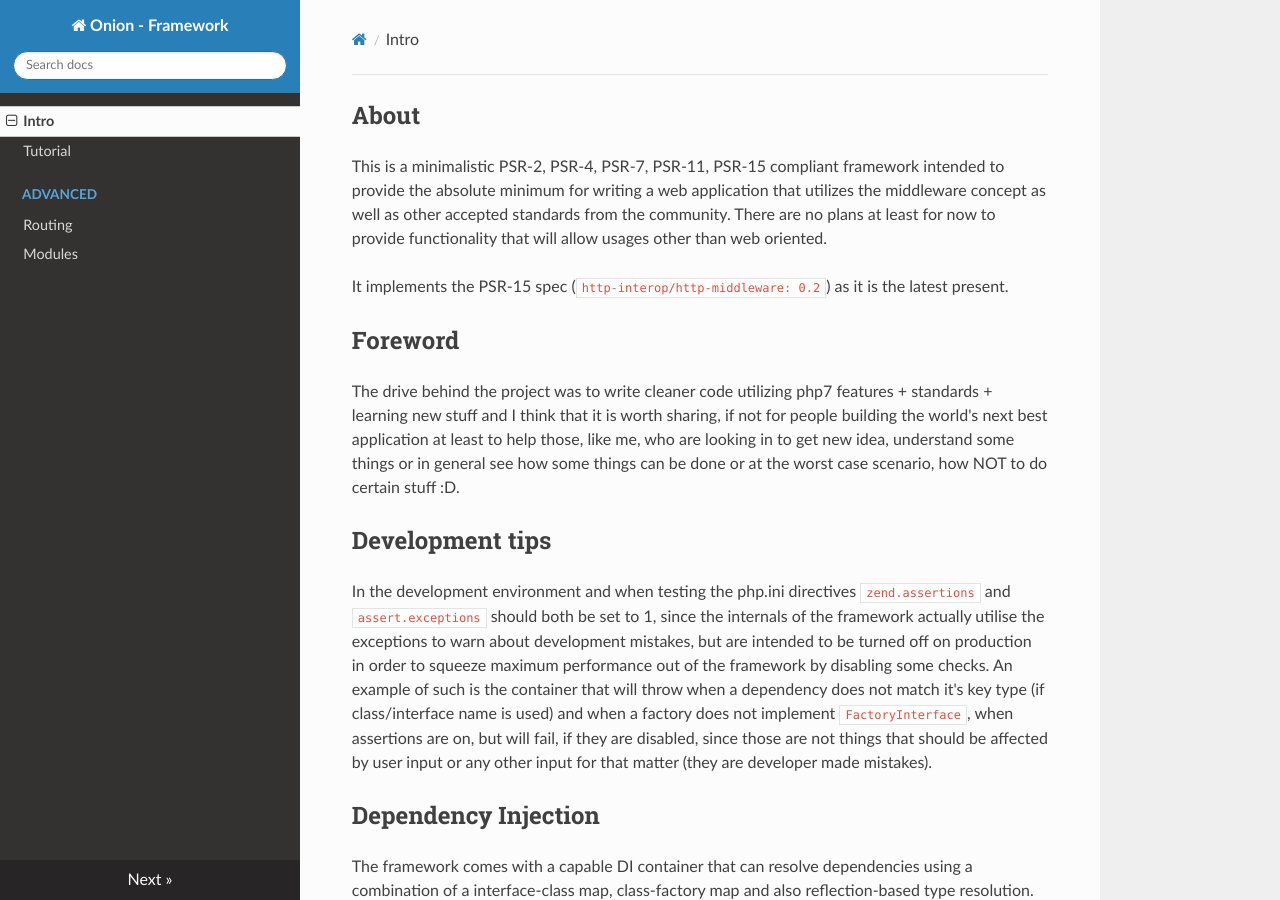
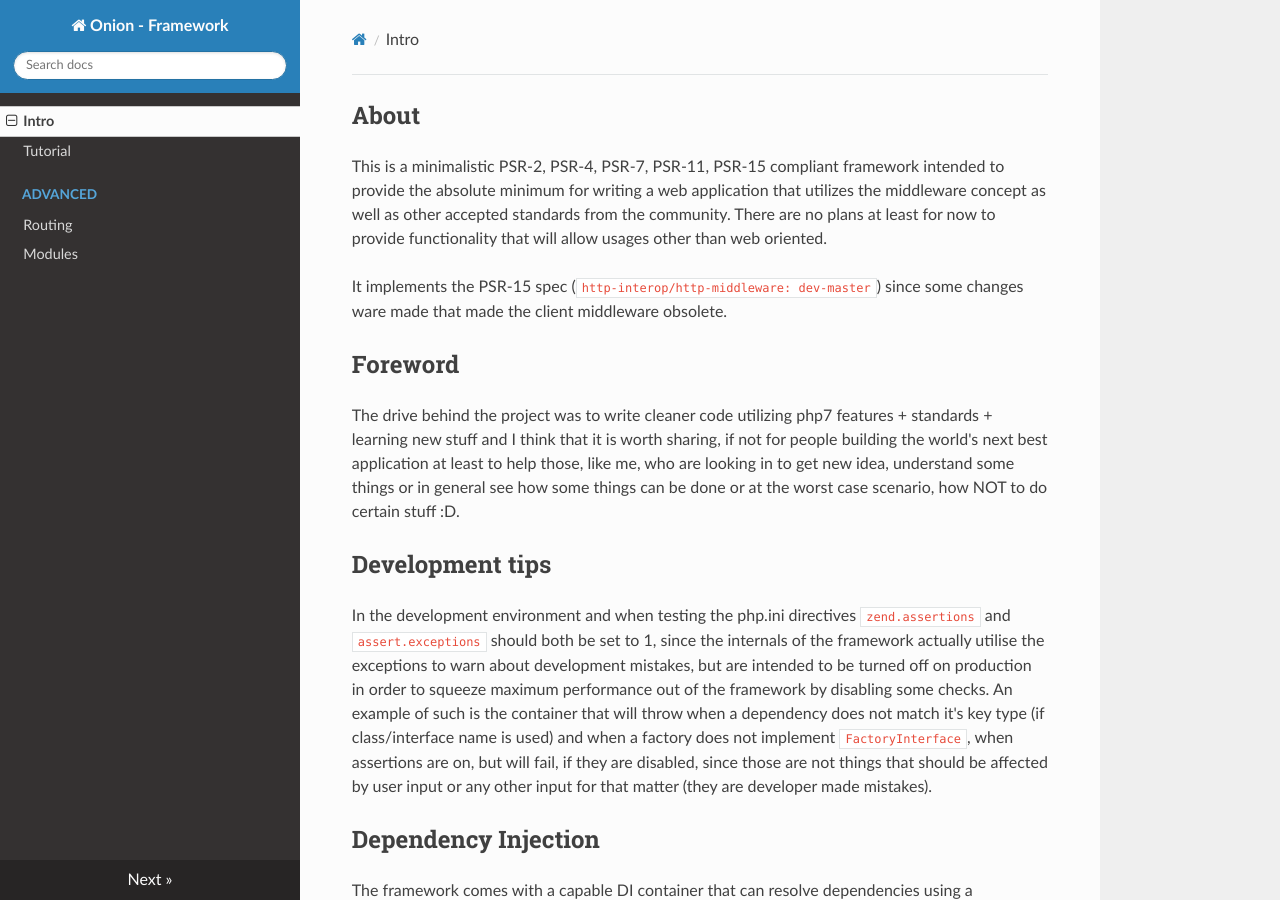
Before and after one commit to phOnion/framework, an MkDocs documentation site: the page built from docs/index.md, in a window 1280 px wide and 900 px high. Built offline with MkDocs 1.6.1, drawn with Linux system fonts in a browser that asks for light colours; nearby versions of some CDN libraries; old or Windows-style settings are respelled for this version of MkDocs.

Commit message:
Change information about psr15 implementation

```diff
--- a/docs/index.md
+++ b/docs/index.md
@@ -7,8 +7,8 @@ accepted standards from the community. There are no plans at least for
 now to provide functionality that will allow usages other than web
 oriented.
 
-It implements the PSR-15 spec (`http-interop/http-middleware: 0.2`) as
-it is the latest present.
+It implements the PSR-15 spec (`http-interop/http-middleware: dev-master`)
+since some changes ware made that made the client middleware obsolete.
 
 ## Foreword
 
```
